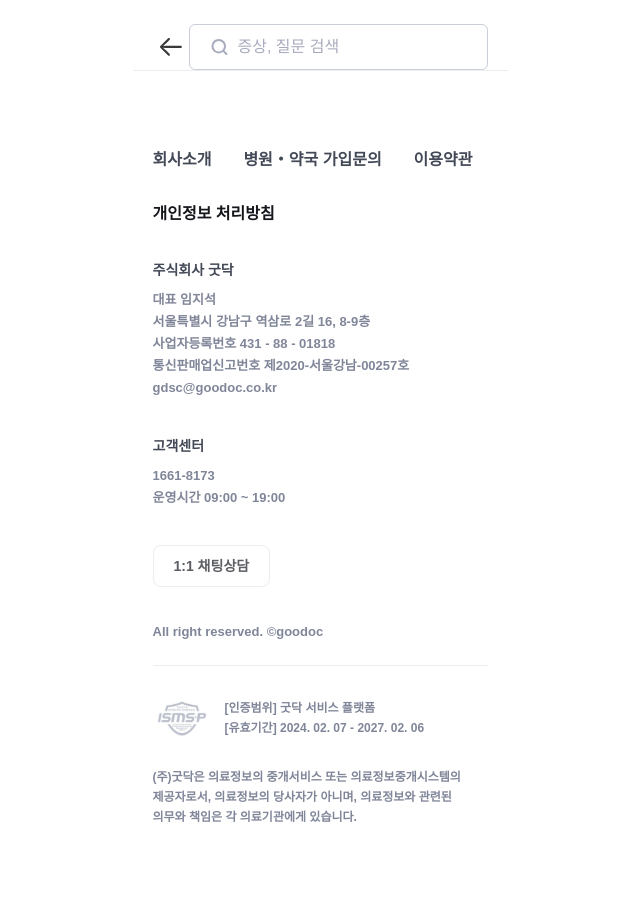
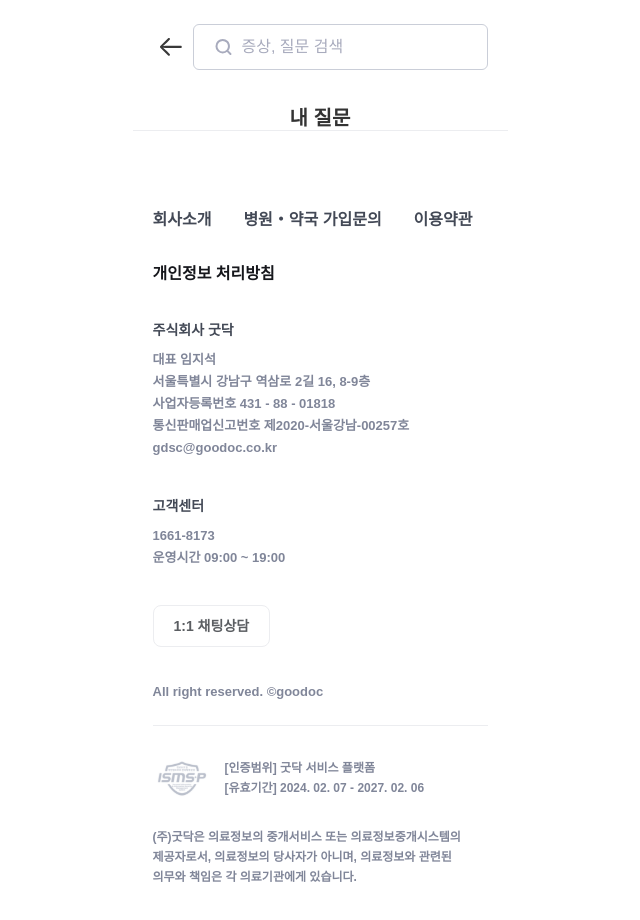
Before and after one commit to jisooooooooooo/36-COLLABORATION-WEB-GOODOC, a React (Vite) app: page /qna/my in a window 1280 px wide. Shown: the top 920 px of the page, without its empty margins (320-960 px from the left). Built offline with nearby package versions, Linux system fonts and the light colour scheme.

Commit message:
feat: 뒤로가기, 내 질문 navigate 구현

```diff
--- a/src/pages/qna/page/QnALayout.tsx
+++ b/src/pages/qna/page/QnALayout.tsx
@@ -4,7 +4,7 @@
 
 const QnALayout = () => {
   return (
-    <div className="flex flex-col justify-center items-center mb-[9.1875rem]">
+    <div className="flex flex-col items-center mb-[9.1875rem]">
       <QnASearch />
       <main>
         <Outlet />
--- a/src/pages/qna/qnaList/components/MyQuestion.tsx
+++ b/src/pages/qna/qnaList/components/MyQuestion.tsx
@@ -1,10 +1,18 @@
 import ForwardArrow from '@shared/assets/svg/IconForwardArrow.svg?react';
+import { useNavigate } from 'react-router';
 
 const MyQuestion = () => {
+  const navigate = useNavigate();
+
+  const handleClick = () => {
+    navigate('/qna/my');
+  };
+
   return (
     <button
       type="button"
       className="flex justify-between items-end w-[20.9375rem] mt-[1.25rem] mb-[2.5rem] py-[1.6875rem] px-[1.5rem] border border-[#ECEDF0] rounded-[.75rem]"
+      onClick={handleClick}
     >
       <span className="title-semi-18 text-CGray">내 질문</span>
       <div className="flex  gap-[.25rem] items-end">
--- a/src/pages/qna/qnaList/components/QnASearch.tsx
+++ b/src/pages/qna/qnaList/components/QnASearch.tsx
@@ -1,14 +1,20 @@
 import { useState } from 'react';
 import IconSearch from '@/shared/assets/svg/IconSearch.svg?react';
 import BackArrow from '@/shared/assets/svg/back-arrow.svg?react';
+import { useNavigate } from 'react-router';
 
 const QnASearch = () => {
   const [query, setQuery] = useState('');
   const [isFocused, setIsFocused] = useState(false);
+  const navigate = useNavigate();
+
+  const handleClick = () => {
+    navigate(-1);
+  };
 
   return (
-    <div className="flex justify-between items-center mt-[1.5rem] gap-4 w-[20.9375rem]">
-      <button type="button">
+    <div className="flex justify-between items-center mt-[1.5rem] gap-[4px] w-[20.9375rem]">
+      <button type="button" onClick={handleClick}>
         <BackArrow className="w-[2.25rem] h-[2.25rem]" />
       </button>
       <div className="relative flex-1">
--- a/src/pages/qna/qnaMy/page/QnAMy.tsx
+++ b/src/pages/qna/qnaMy/page/QnAMy.tsx
@@ -1,5 +1,9 @@
 const QnAMy = () => {
-  return <div></div>;
+  return (
+    <div className="flex flex-col mt-[36px]">
+      <span className="title-bold-20 self-start">내 질문</span>
+    </div>
+  );
 };
 
 export default QnAMy;
```
